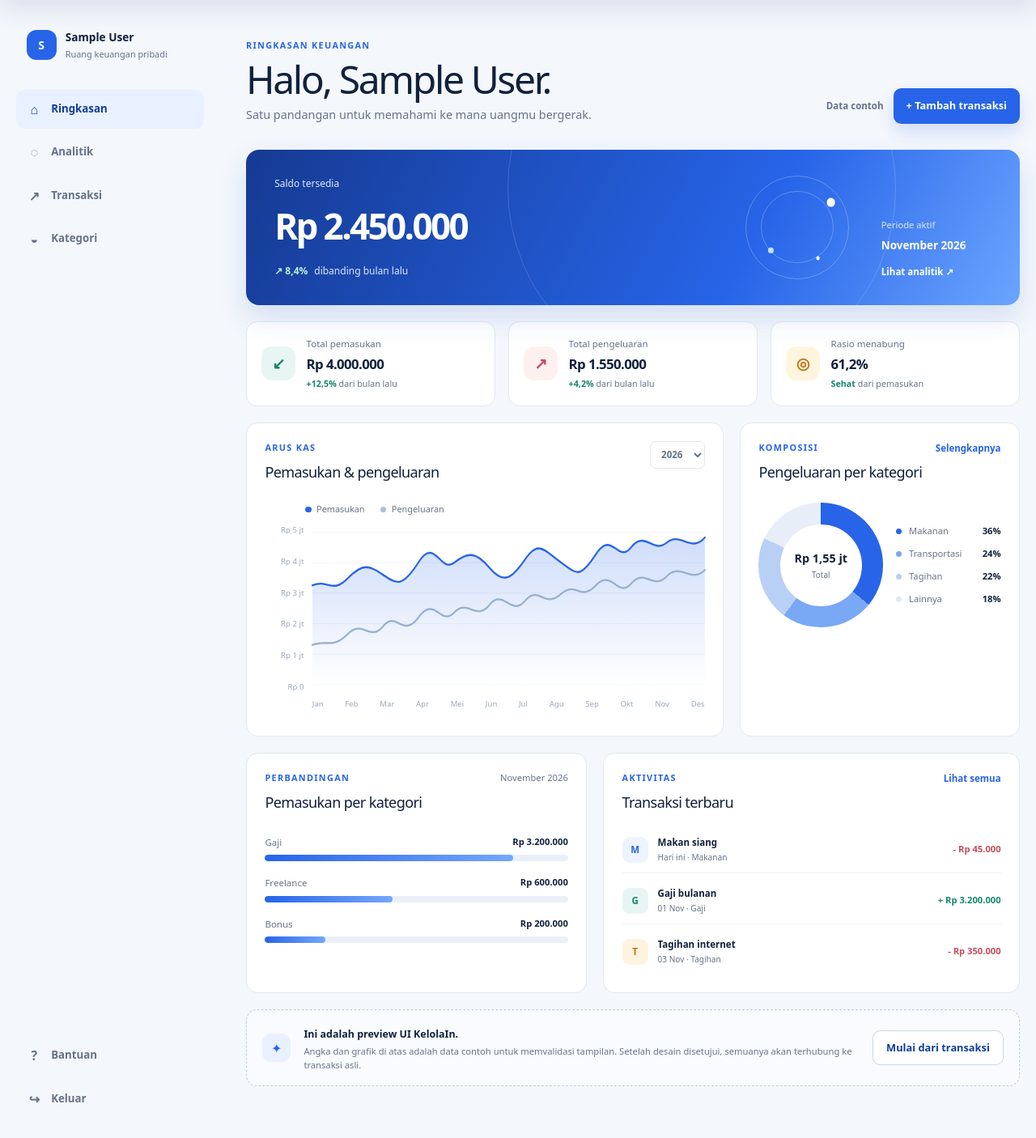
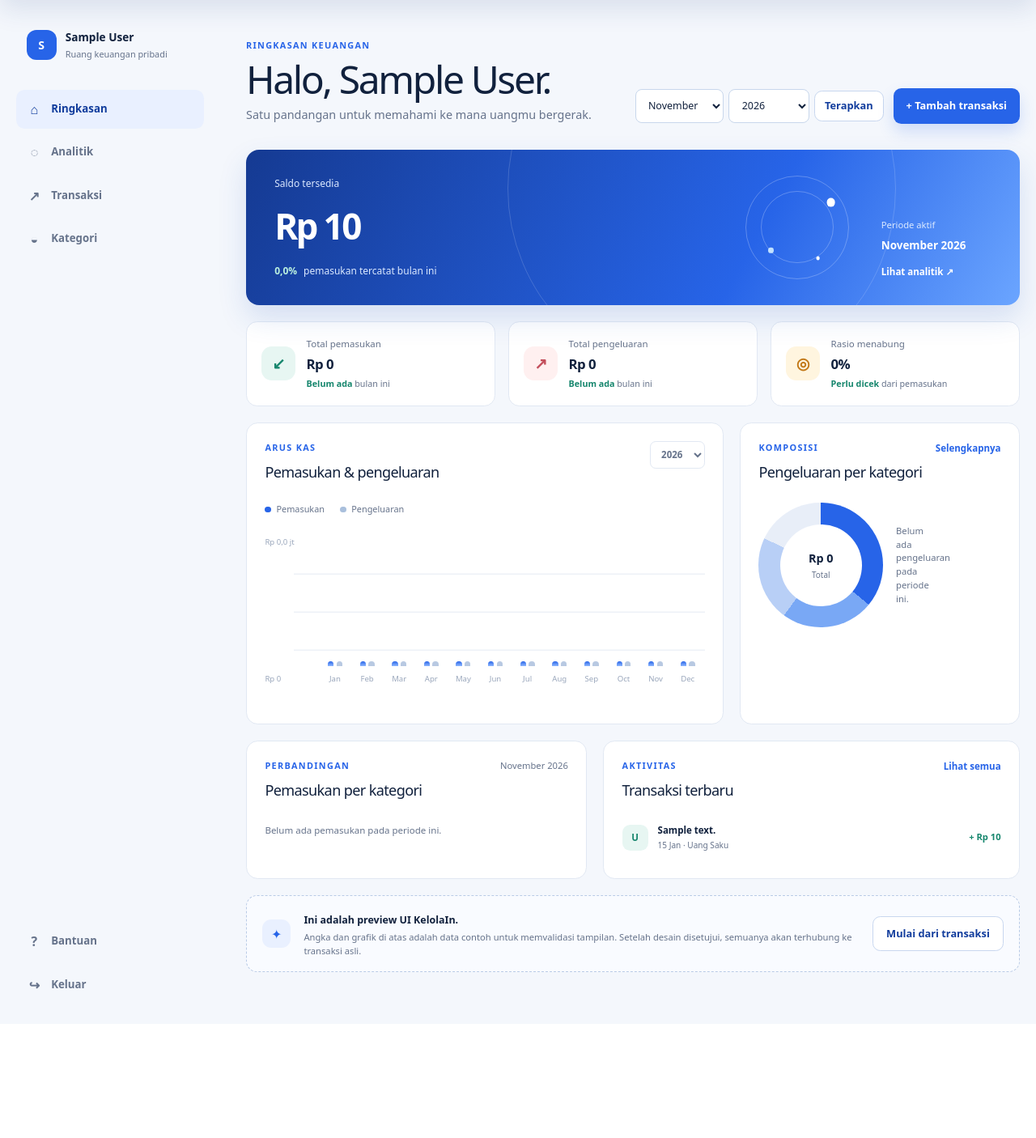
Before and after one commit to johannnesxiimipa315-code/KelolaIn, a Laravel app: page /dashboard in a window 1280 px wide. Shown: the part 82-1488 px from the top of the page at 81% size. After the commit the page ends 1304 px from the top, so only its background shows below. Run offline with Laravel 12, Linux system fonts and the light colour scheme; a user stored in the database is signed in; data comes from the database, SQL or seed files in the repository; tables that the repository leaves empty hold one stand-in row (values such as "Sample post"); style sheets or scripts are compiled from the project's sources.

Commit message:
feat: connect dashboard analytics to database

```diff
--- a/app/Http/Controllers/DashboardController.php
+++ b/app/Http/Controllers/DashboardController.php
@@ -2,12 +2,56 @@
 
 namespace App\Http\Controllers;
 
+use App\Models\Category;
+use App\Models\Transaction;
+use Illuminate\Http\Request;
 use Illuminate\View\View;
 
 class DashboardController extends Controller
 {
-    public function __invoke(): View
+    public function __invoke(Request $request): View
     {
-        return view('dashboard');
+        $month = max(1, min(12, $request->integer('month', now()->month)));
+        $year = $request->integer('year', now()->year);
+        $user = $request->user();
+        $periodTransactions = $user->transactions()
+            ->with('category')
+            ->whereYear('tanggal', $year)
+            ->whereMonth('tanggal', $month);
+
+        $income = (clone $periodTransactions)->whereHas('category', fn ($query) => $query->where('jenis', 'pemasukan'))->sum('jumlah');
+        $expense = (clone $periodTransactions)->whereHas('category', fn ($query) => $query->where('jenis', 'pengeluaran'))->sum('jumlah');
+        $allIncome = $user->transactions()->whereHas('category', fn ($query) => $query->where('jenis', 'pemasukan'))->sum('jumlah');
+        $allExpense = $user->transactions()->whereHas('category', fn ($query) => $query->where('jenis', 'pengeluaran'))->sum('jumlah');
+
+        $monthly = collect(range(1, 12))->map(function (int $monthNumber) use ($user, $year) {
+            $query = $user->transactions()->whereYear('tanggal', $year)->whereMonth('tanggal', $monthNumber);
+            return [
+                'label' => now()->create($year, $monthNumber, 1)->translatedFormat('M'),
+                'income' => (clone $query)->whereHas('category', fn ($category) => $category->where('jenis', 'pemasukan'))->sum('jumlah'),
+                'expense' => (clone $query)->whereHas('category', fn ($category) => $category->where('jenis', 'pengeluaran'))->sum('jumlah'),
+            ];
+        });
+
+        $expenseByCategory = (clone $periodTransactions)
+            ->whereHas('category', fn ($query) => $query->where('jenis', 'pengeluaran'))
+            ->get()
+            ->groupBy('kategori_id')
+            ->map(fn ($items) => ['name' => $items->first()->category->nama_kategori, 'total' => $items->sum('jumlah')])
+            ->sortByDesc('total')
+            ->values();
+        $incomeByCategory = (clone $periodTransactions)
+            ->whereHas('category', fn ($query) => $query->where('jenis', 'pemasukan'))
+            ->get()
+            ->groupBy('kategori_id')
+            ->map(fn ($items) => ['name' => $items->first()->category->nama_kategori, 'total' => $items->sum('jumlah')])
+            ->sortByDesc('total')
+            ->values();
+        $recent = $user->transactions()->with('category')->latest('tanggal')->latest('id_transaksi')->limit(5)->get();
+
+        return view('dashboard', compact(
+            'month', 'year', 'income', 'expense', 'allIncome', 'allExpense',
+            'monthly', 'expenseByCategory', 'incomeByCategory', 'recent'
+        ));
     }
 }
--- a/resources/css/app.css
+++ b/resources/css/app.css
@@ -102,9 +102,9 @@ h2 { margin-bottom: 0; font-size: 1.13rem; letter-spacing: -.035em; }
 .text-action { color: var(--blue); font-size: .72rem; font-weight: 800; text-decoration: none; white-space: nowrap; }.text-action:hover { color: var(--blue-deep); text-decoration: underline; }
 .select-wrap select { border: 1px solid var(--line); border-radius: .45rem; background: #fff; color: var(--muted); padding: .45rem .6rem; font-size: .72rem; font-weight: 700; }
 .panel-period { color: var(--muted); font-size: .7rem; }
-.chart-legend { display: flex; gap: 1.2rem; margin: 1.5rem 0 .65rem 3.1rem; color: var(--muted); font-size: .68rem; }.chart-legend span { display: inline-flex; align-items: center; gap: .4rem; }.legend-dot { display: inline-block; width: .48rem; height: .48rem; border-radius: 50%; }.income-dot { background: var(--blue); }.expense-dot { background: #a9bfdc; }
-.line-chart { display: grid; grid-template-columns: 3rem 1fr; grid-template-rows: 13rem 1.5rem; gap: .4rem .65rem; margin-top: .25rem; }.chart-y-axis { display: flex; flex-direction: column; justify-content: space-between; color: #9aa7bc; font-size: .6rem; text-align: right; }.line-chart svg { width: 100%; height: 13rem; overflow: visible; }.chart-grid-lines line { stroke: #edf1f7; stroke-width: 1; }.income-area { fill: url(#incomeFill); }.income-line, .expense-line { fill: none; stroke-linecap: round; stroke-linejoin: round; stroke-width: 3; }.income-line { stroke: var(--blue); }.expense-line { stroke: #9ab1cf; stroke-dasharray: 1 0; }.chart-x-axis { grid-column: 2; display: flex; justify-content: space-between; color: #9aa7bc; font-size: .6rem; }
-.donut-wrap { display: grid; grid-template-columns: 9.6rem 1fr; align-items: center; gap: 1rem; margin-top: 1.5rem; }.donut-chart { display: flex; align-items: center; justify-content: center; width: 9.6rem; height: 9.6rem; border-radius: 50%; background: conic-gradient(#2764e8 0 36%, #79a8f5 36% 60%, #b8cff6 60% 82%, #e8eef8 82% 100%); }.donut-chart::before { position: absolute; width: 6.3rem; height: 6.3rem; border-radius: 50%; background: #fff; content: ''; }.donut-chart span { position: relative; z-index: 1; display: grid; color: var(--ink); font-size: .9rem; font-weight: 800; text-align: center; }.donut-chart small { margin-top: .15rem; color: var(--muted); font-size: .62rem; font-weight: 500; }.category-legend { display: grid; gap: .7rem; }.category-legend div { display: grid; grid-template-columns: .55rem 1fr auto; align-items: center; gap: .45rem; color: var(--muted); font-size: .7rem; }.category-legend strong { color: var(--ink); font-size: .7rem; }.category-dot { width: .45rem; height: .45rem; border-radius: 50%; }.food { background: #2764e8; }.transport { background: #79a8f5; }.bills { background: #b8cff6; }.other { background: #e0e8f5; }
+.chart-legend { display: flex; gap: 1.2rem; margin: 1.5rem 0 .65rem 0; color: var(--muted); font-size: .68rem; }.chart-legend span { display: inline-flex; align-items: center; gap: .4rem; }.legend-dot { display: inline-block; width: .48rem; height: .48rem; border-radius: 50%; }.income-dot { background: var(--blue); }.expense-dot { background: #a9bfdc; }.dashboard-period-filter select { min-height: 2.35rem; }
+.bar-chart { position: relative; display: grid; grid-template-rows: 13rem; margin-top: 1rem; padding: .6rem 0 0 2.2rem; }.bar-chart-grid { position: absolute; inset: .6rem 0 1.55rem 0; display: flex; flex-direction: column; justify-content: space-between; color: #9aa7bc; font-size: .6rem; }.bar-chart-grid::after { position: absolute; inset: 0 0 0 2.2rem; z-index: 0; background: repeating-linear-gradient(to bottom, transparent 0 calc(25% - 1px), #edf1f7 25% calc(25% + 1px)); content: ''; }.bar-chart-grid span { position: relative; z-index: 1; }.bar-chart-columns { position: relative; z-index: 1; display: grid; grid-template-columns: repeat(12, 1fr); align-items: end; gap: .45rem; height: 100%; padding: 0 .3rem 1.55rem 2.2rem; }.month-column { display: grid; grid-template-rows: 1fr auto; align-items: end; gap: .55rem; height: 100%; }.month-bars { display: flex; align-items: end; justify-content: center; gap: .2rem; height: 100%; }.month-bars span { display: block; width: .46rem; min-height: .25rem; border-radius: .3rem .3rem 0 0; }.monthly-income { background: linear-gradient(#2764e8, #8fb8ff); }.monthly-expense { background: #b8c9e2; }.month-column small { color: #9aa7bc; font-size: .6rem; text-align: center; }
+.donut-wrap { display: grid; grid-template-columns: 9.6rem 1fr; align-items: center; gap: 1rem; margin-top: 1.5rem; }.donut-chart { display: flex; align-items: center; justify-content: center; width: 9.6rem; height: 9.6rem; border-radius: 50%; background: conic-gradient(#2764e8 0 36%, #79a8f5 36% 60%, #b8cff6 60% 82%, #e8eef8 82% 100%); }.donut-chart::before { position: absolute; width: 6.3rem; height: 6.3rem; border-radius: 50%; background: #fff; content: ''; }.donut-chart span { position: relative; z-index: 1; display: grid; color: var(--ink); font-size: .9rem; font-weight: 800; text-align: center; }.donut-chart small { margin-top: .15rem; color: var(--muted); font-size: .62rem; font-weight: 500; }.category-legend { display: grid; gap: .7rem; }.category-legend div { display: grid; grid-template-columns: .55rem 1fr auto; align-items: center; gap: .45rem; color: var(--muted); font-size: .7rem; }.category-legend strong { color: var(--ink); font-size: .7rem; }.category-dot { width: .45rem; height: .45rem; border-radius: 50%; }.food { background: #2764e8; }.transport { background: #79a8f5; }.bills { background: #b8cff6; }.other { background: #e0e8f5; }.category-color-0 { background: #2764e8; }.category-color-1 { background: #79a8f5; }.category-color-2 { background: #b8cff6; }.category-color-3 { background: #e0e8f5; }.empty-chart-note { color: var(--muted); font-size: .72rem; line-height: 1.5; }
 .lower-grid { grid-template-columns: .9fr 1.1fr; }.category-bars { display: grid; gap: 1.15rem; margin-top: 1.65rem; }.bar-row { display: grid; gap: .45rem; }.bar-row > div:first-child { display: flex; justify-content: space-between; gap: 1rem; color: var(--muted); font-size: .72rem; }.bar-row strong { color: var(--ink); font-size: .7rem; }.bar-track { height: .48rem; overflow: hidden; border-radius: 1rem; background: #eaf0f8; }.bar-track span { display: block; height: 100%; border-radius: inherit; background: linear-gradient(90deg, #2764e8, #74a7fb); }
 .transaction-list { display: grid; gap: .35rem; margin-top: 1rem; }.transaction-row { display: grid; grid-template-columns: 2.1rem 1fr auto; align-items: center; gap: .65rem; border-bottom: 1px solid #eef2f8; padding: .65rem 0; }.transaction-row:last-child { border-bottom: 0; }.transaction-symbol { display: inline-flex; align-items: center; justify-content: center; width: 2rem; height: 2rem; border-radius: .6rem; font-size: .72rem; font-weight: 800; }.transaction-symbol.food { background: #edf3ff; color: var(--blue); }.transaction-symbol.income { background: #e7f6f2; color: var(--green); }.transaction-symbol.bills { background: #fff3e0; color: #bf7518; }.transaction-row div { display: grid; gap: .2rem; min-width: 0; }.transaction-row strong { overflow: hidden; color: var(--ink); font-size: .72rem; text-overflow: ellipsis; white-space: nowrap; }.transaction-row small { color: var(--muted); font-size: .63rem; }.transaction-row b { font-size: .7rem; white-space: nowrap; }.amount-out { color: var(--red); }.amount-in { color: var(--green); }
 .empty-panel { display: flex; align-items: center; gap: 1rem; border: 1px dashed #b9cbe6; border-radius: .85rem; background: #f9fbff; padding: 1rem 1.2rem; }.empty-icon { display: inline-flex; flex: 0 0 auto; align-items: center; justify-content: center; width: 2.2rem; height: 2.2rem; border-radius: .7rem; background: var(--blue-soft); color: var(--blue); }.prototype-note strong { color: var(--ink); font-size: .78rem; }.prototype-note p { margin: .2rem 0 0; color: var(--muted); font-size: .7rem; line-height: 1.5; }.prototype-note .secondary-action { margin-left: auto; white-space: nowrap; }
--- a/resources/views/dashboard.blade.php
+++ b/resources/views/dashboard.blade.php
@@ -7,7 +7,7 @@
                 <p class="page-lead">Satu pandangan untuk memahami ke mana uangmu bergerak.</p>
             </div>
             <div class="topbar-actions">
-                <span class="data-status">Data contoh</span>
+                <form class="period-filter dashboard-period-filter" method="get" action="{{ route('dashboard') }}"><label><span class="sr-only">Bulan</span><select name="month"><option value="1" @selected($month === 1)>Januari</option><option value="2" @selected($month === 2)>Februari</option><option value="3" @selected($month === 3)>Maret</option><option value="4" @selected($month === 4)>April</option><option value="5" @selected($month === 5)>Mei</option><option value="6" @selected($month === 6)>Juni</option><option value="7" @selected($month === 7)>Juli</option><option value="8" @selected($month === 8)>Agustus</option><option value="9" @selected($month === 9)>September</option><option value="10" @selected($month === 10)>Oktober</option><option value="11" @selected($month === 11)>November</option><option value="12" @selected($month === 12)>Desember</option></select></label><label><span class="sr-only">Tahun</span><select name="year"><option>{{ now()->year }}</option><option>{{ now()->year - 1 }}</option></select></label><button class="secondary-action" type="submit">Terapkan</button></form>
                 <a class="primary-action" href="{{ route('transactions.index') }}">+ Tambah transaksi</a>
             </div>
         </div>
@@ -15,50 +15,40 @@
         <section class="balance-hero" aria-label="Saldo utama">
             <div>
                 <span class="balance-kicker">Saldo tersedia</span>
-                <strong class="balance-value">Rp 2.450.000</strong>
-                <span class="balance-note"><span class="trend-up">↗ 8,4%</span> dibanding bulan lalu</span>
+                <strong class="balance-value">Rp {{ number_format($allIncome - $allExpense, 0, ',', '.') }}</strong>
+                <span class="balance-note"><span class="trend-up">{{ $allIncome > 0 ? number_format(($income / $allIncome) * 100, 1, ',', '.') : '0' }}%</span> pemasukan tercatat bulan ini</span>
             </div>
             <div class="balance-orbit" aria-hidden="true"><span></span><span></span><span></span></div>
             <div class="balance-meta"><span>Periode aktif</span><strong>November 2026</strong><a href="#analitik">Lihat analitik <span aria-hidden="true">↗</span></a></div>
         </section>
 
         <section class="metric-grid" aria-label="Metrik bulan ini">
-            <article class="metric-card"><div class="metric-icon income-icon" aria-hidden="true">↙</div><div><span>Total pemasukan</span><strong>Rp 4.000.000</strong><small><b>+12,5%</b> dari bulan lalu</small></div></article>
-            <article class="metric-card"><div class="metric-icon expense-icon" aria-hidden="true">↗</div><div><span>Total pengeluaran</span><strong>Rp 1.550.000</strong><small><b>+4,2%</b> dari bulan lalu</small></div></article>
-            <article class="metric-card"><div class="metric-icon saving-icon" aria-hidden="true">◎</div><div><span>Rasio menabung</span><strong>61,2%</strong><small><b>Sehat</b> dari pemasukan</small></div></article>
+            <article class="metric-card"><div class="metric-icon income-icon" aria-hidden="true">↙</div><div><span>Total pemasukan</span><strong>Rp {{ number_format($income, 0, ',', '.') }}</strong><small><b>{{ $monthly->sum('income') > 0 ? 'Aktif' : 'Belum ada' }}</b> bulan ini</small></div></article>
+            <article class="metric-card"><div class="metric-icon expense-icon" aria-hidden="true">↗</div><div><span>Total pengeluaran</span><strong>Rp {{ number_format($expense, 0, ',', '.') }}</strong><small><b>{{ $expense > 0 ? 'Terpantau' : 'Belum ada' }}</b> bulan ini</small></div></article>
+            <article class="metric-card"><div class="metric-icon saving-icon" aria-hidden="true">◎</div><div><span>Rasio menabung</span><strong>{{ $income > 0 ? number_format((($income - $expense) / $income) * 100, 1, ',', '.') : '0' }}%</strong><small><b>{{ $income > 0 && $expense <= $income ? 'Sehat' : 'Perlu dicek' }}</b> dari pemasukan</small></div></article>
         </section>
 
         <div class="dashboard-grid" id="analitik">
             <section class="panel monthly-panel">
                 <div class="panel-heading"><div><span class="panel-label">Arus kas</span><h2>Pemasukan & pengeluaran</h2></div><label class="select-wrap"><span class="sr-only">Pilih periode grafik</span><select><option>2026</option><option>2025</option></select></label></div>
                 <div class="chart-legend"><span><i class="legend-dot income-dot"></i>Pemasukan</span><span><i class="legend-dot expense-dot"></i>Pengeluaran</span></div>
-                <div class="line-chart" role="img" aria-label="Grafik contoh pemasukan dan pengeluaran per bulan dari Januari sampai Desember 2026">
-                    <div class="chart-y-axis"><span>Rp 5 jt</span><span>Rp 4 jt</span><span>Rp 3 jt</span><span>Rp 2 jt</span><span>Rp 1 jt</span><span>Rp 0</span></div>
-                    <svg viewBox="0 0 720 260" preserveAspectRatio="none" aria-hidden="true">
-                        <defs><linearGradient id="incomeFill" x1="0" x2="0" y1="0" y2="1"><stop offset="0" stop-color="#2764e8" stop-opacity=".22"/><stop offset="1" stop-color="#2764e8" stop-opacity="0"/></linearGradient></defs>
-                        <g class="chart-grid-lines"><line x1="0" y1="12" x2="720" y2="12"/><line x1="0" y1="59" x2="720" y2="59"/><line x1="0" y1="106" x2="720" y2="106"/><line x1="0" y1="153" x2="720" y2="153"/><line x1="0" y1="200" x2="720" y2="200"/><line x1="0" y1="247" x2="720" y2="247"/></g>
-                        <path class="income-area" d="M0,94 C30,84 36,108 65,83 S105,64 130,78 S165,98 195,58 S235,76 260,59 S300,42 325,67 S365,85 390,54 S425,40 455,58 S490,85 520,46 S560,62 585,35 S625,46 650,28 S695,45 720,20 L720,247 L0,247 Z"/>
-                        <path class="income-line" d="M0,94 C30,84 36,108 65,83 S105,64 130,78 S165,98 195,58 S235,76 260,59 S300,42 325,67 S365,85 390,54 S425,40 455,58 S490,85 520,46 S560,62 585,35 S625,46 650,28 S695,45 720,20"/>
-                        <path class="expense-line" d="M0,186 C30,178 37,192 65,169 S105,182 130,157 S165,177 195,143 S235,158 260,136 S300,150 325,124 S365,143 390,118 S425,130 455,108 S490,120 520,94 S560,115 585,91 S625,102 650,80 S695,92 720,70"/>
-                    </svg>
-                    <div class="chart-x-axis"><span>Jan</span><span>Feb</span><span>Mar</span><span>Apr</span><span>Mei</span><span>Jun</span><span>Jul</span><span>Agu</span><span>Sep</span><span>Okt</span><span>Nov</span><span>Des</span></div>
-                </div>
+                <div class="bar-chart" role="img" aria-label="Grafik pemasukan dan pengeluaran per bulan {{ $year }}"><div class="bar-chart-grid"><span>Rp {{ number_format(max(1, $monthly->max(fn ($item) => max($item['income'], $item['expense']))) / 1000000, 1, ',', '.') }} jt</span><span>Rp 0</span></div><div class="bar-chart-columns">@foreach ($monthly as $item)<div class="month-column"><div class="month-bars"><span class="monthly-income" style="height: {{ $monthly->max(fn ($entry) => max($entry['income'], $entry['expense'])) > 0 ? max(4, ($item['income'] / $monthly->max(fn ($entry) => max($entry['income'], $entry['expense']))) * 100) : 4 }}%" title="Pemasukan {{ number_format($item['income'], 0, ',', '.') }}"></span><span class="monthly-expense" style="height: {{ $monthly->max(fn ($entry) => max($entry['income'], $entry['expense'])) > 0 ? max(4, ($item['expense'] / $monthly->max(fn ($entry) => max($entry['income'], $entry['expense']))) * 100) : 4 }}%" title="Pengeluaran {{ number_format($item['expense'], 0, ',', '.') }}"></span></div><small>{{ $item['label'] }}</small></div>@endforeach</div></div>
             </section>
 
             <section class="panel category-panel" id="kategori">
                 <div class="panel-heading"><div><span class="panel-label">Komposisi</span><h2>Pengeluaran per kategori</h2></div><a class="text-action" href="{{ route('transactions.index') }}">Selengkapnya</a></div>
-                <div class="donut-wrap"><div class="donut-chart" role="img" aria-label="Grafik contoh pengeluaran per kategori"><span>Rp 1,55 jt<small>Total</small></span></div><div class="category-legend"><div><i class="category-dot food"></i><span>Makanan</span><strong>36%</strong></div><div><i class="category-dot transport"></i><span>Transportasi</span><strong>24%</strong></div><div><i class="category-dot bills"></i><span>Tagihan</span><strong>22%</strong></div><div><i class="category-dot other"></i><span>Lainnya</span><strong>18%</strong></div></div></div>
+                <div class="donut-wrap"><div class="donut-chart" role="img" aria-label="Grafik pengeluaran per kategori"><span>Rp {{ number_format($expense, 0, ',', '.') }}<small>Total</small></span></div><div class="category-legend">@forelse ($expenseByCategory->take(4) as $index => $category)<div><i class="category-dot category-color-{{ $index }}"></i><span>{{ $category['name'] }}</span><strong>{{ $expense > 0 ? number_format(($category['total'] / $expense) * 100, 0) : 0 }}%</strong></div>@empty<div class="empty-chart-note">Belum ada pengeluaran pada periode ini.</div>@endforelse</div></div>
             </section>
         </div>
 
         <div class="dashboard-grid lower-grid">
             <section class="panel category-bars-panel">
                 <div class="panel-heading"><div><span class="panel-label">Perbandingan</span><h2>Pemasukan per kategori</h2></div><span class="panel-period">November 2026</span></div>
-                <div class="category-bars"><div class="bar-row"><div><span>Gaji</span><strong>Rp 3.200.000</strong></div><div class="bar-track"><span style="width: 82%"></span></div></div><div class="bar-row"><div><span>Freelance</span><strong>Rp 600.000</strong></div><div class="bar-track"><span style="width: 42%"></span></div></div><div class="bar-row"><div><span>Bonus</span><strong>Rp 200.000</strong></div><div class="bar-track"><span style="width: 20%"></span></div></div></div>
+                <div class="category-bars">@forelse ($incomeByCategory->take(4) as $category)<div class="bar-row"><div><span>{{ $category['name'] }}</span><strong>Rp {{ number_format($category['total'], 0, ',', '.') }}</strong></div><div class="bar-track"><span style="width: {{ $income > 0 ? max(4, ($category['total'] / $income) * 100) : 4 }}%"></span></div></div>@empty<div class="empty-chart-note">Belum ada pemasukan pada periode ini.</div>@endforelse</div>
             </section>
             <section class="panel recent-panel" id="transaksi">
                 <div class="panel-heading"><div><span class="panel-label">Aktivitas</span><h2>Transaksi terbaru</h2></div><a class="text-action" href="{{ route('transactions.index') }}">Lihat semua</a></div>
-                <div class="transaction-list"><div class="transaction-row"><span class="transaction-symbol food">M</span><div><strong>Makan siang</strong><small>Hari ini · Makanan</small></div><b class="amount-out">- Rp 45.000</b></div><div class="transaction-row"><span class="transaction-symbol income">G</span><div><strong>Gaji bulanan</strong><small>01 Nov · Gaji</small></div><b class="amount-in">+ Rp 3.200.000</b></div><div class="transaction-row"><span class="transaction-symbol bills">T</span><div><strong>Tagihan internet</strong><small>03 Nov · Tagihan</small></div><b class="amount-out">- Rp 350.000</b></div></div>
+                <div class="transaction-list">@forelse ($recent as $transaction)<div class="transaction-row"><span class="transaction-symbol {{ $transaction->category->jenis === 'pemasukan' ? 'income' : 'food' }}">{{ strtoupper(substr($transaction->category->nama_kategori, 0, 1)) }}</span><div><strong>{{ $transaction->keterangan ?: 'Tanpa keterangan' }}</strong><small>{{ $transaction->tanggal->translatedFormat('d M') }} · {{ $transaction->category->nama_kategori }}</small></div><b class="{{ $transaction->category->jenis === 'pemasukan' ? 'amount-in' : 'amount-out' }}">{{ $transaction->category->jenis === 'pemasukan' ? '+' : '-' }} Rp {{ number_format($transaction->jumlah, 0, ',', '.') }}</b></div>@empty<div class="empty-chart-note">Belum ada transaksi. Tambahkan catatan pertamamu.</div>@endforelse</div>
             </section>
         </div>
 
```
